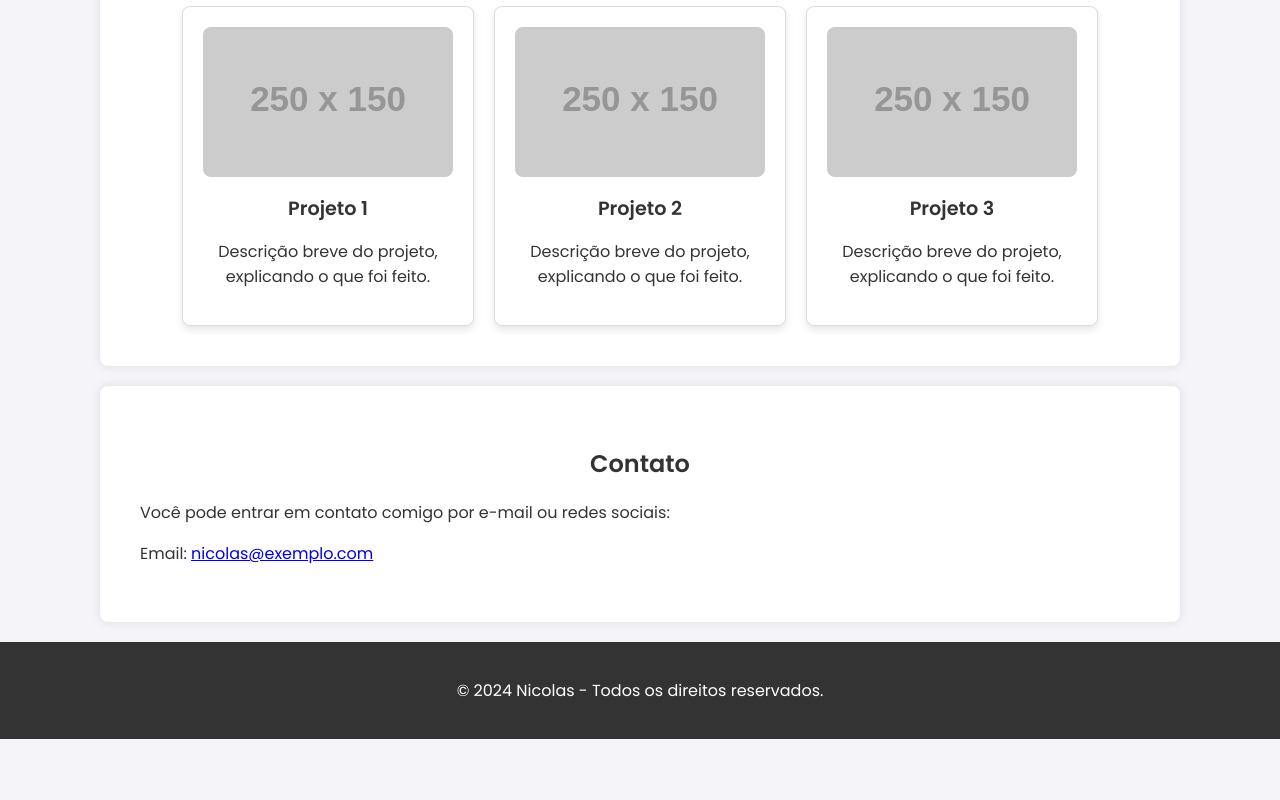
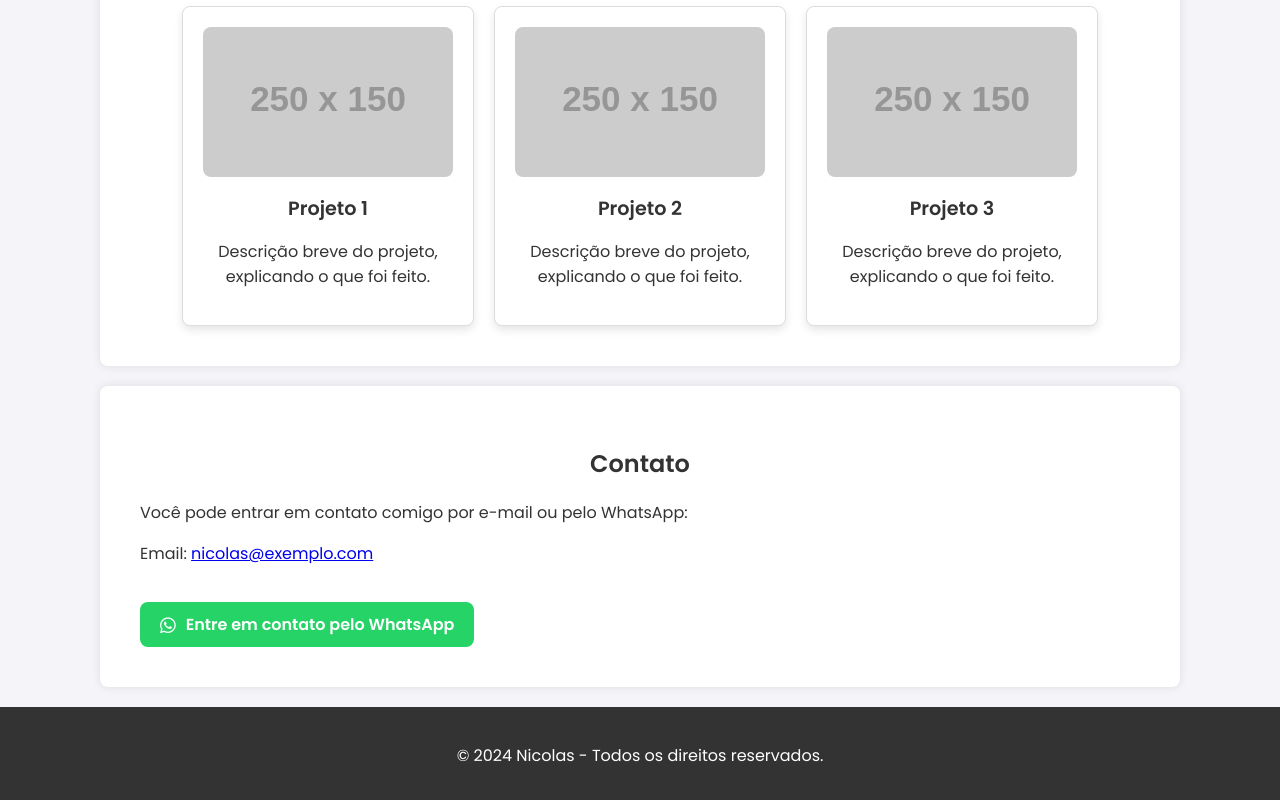
Before and after one commit to Nicodera/Portifolio, a plain HTML site: page index.html in a window 1280 px wide. Shown: the part 570-1370 px from the top of the page. Before the commit the page ends 1309 px from the top, so only its background shows below. Drawn offline with Linux system fonts and the light colour scheme; placeholder pictures from the web are drawn by us.

Commit message:
Substituindo o arquivo index.html com a versão atualizada

```diff
--- a/index.html
+++ b/index.html
@@ -6,6 +6,8 @@
     <title>Portfólio de Nicolas</title>
     <!-- Adicionando fontes do Google Fonts -->
     <link href="https://fonts.googleapis.com/css2?family=Poppins:wght@300;400;600&display=swap" rel="stylesheet">
+    <!-- Font Awesome para ícones -->
+    <link href="https://cdnjs.cloudflare.com/ajax/libs/font-awesome/5.15.3/css/all.min.css" rel="stylesheet">
     <style>
         body {
             font-family: 'Poppins', sans-serif;
@@ -96,6 +98,30 @@
             background-color: #333;
             color: #fff;
         }
+
+        /* Estilos para o link do WhatsApp */
+        .whatsapp-link {
+            display: inline-flex;
+            align-items: center;
+            justify-content: center;
+            background-color: #25D366;
+            color: white;
+            padding: 10px 20px;
+            font-size: 16px;
+            border-radius: 8px;
+            text-decoration: none;
+            font-weight: 600;
+            margin-top: 20px;
+        }
+
+        .whatsapp-link i {
+            margin-right: 10px;
+            font-size: 18px;
+        }
+
+        .whatsapp-link:hover {
+            background-color: #128C7E;
+        }
     </style>
 </head>
 <body>
@@ -144,8 +170,13 @@
     <!-- Seção de Contato -->
     <section id="contato" class="section">
         <h2>Contato</h2>
-        <p>Você pode entrar em contato comigo por e-mail ou redes sociais:</p>
+        <p>Você pode entrar em contato comigo por e-mail ou pelo WhatsApp:</p>
         <p>Email: <a href="mailto:nicolas@exemplo.com">nicolas@exemplo.com</a></p>
+
+        <!-- Link para o WhatsApp -->
+        <a href="https://api.whatsapp.com/send/?phone=559184994376&text&type=phone_number&app_absent=0" class="whatsapp-link" target="_blank">
+            <i class="fab fa-whatsapp"></i> Entre em contato pelo WhatsApp
+        </a>
     </section>
 
     <!-- Rodapé -->
```
